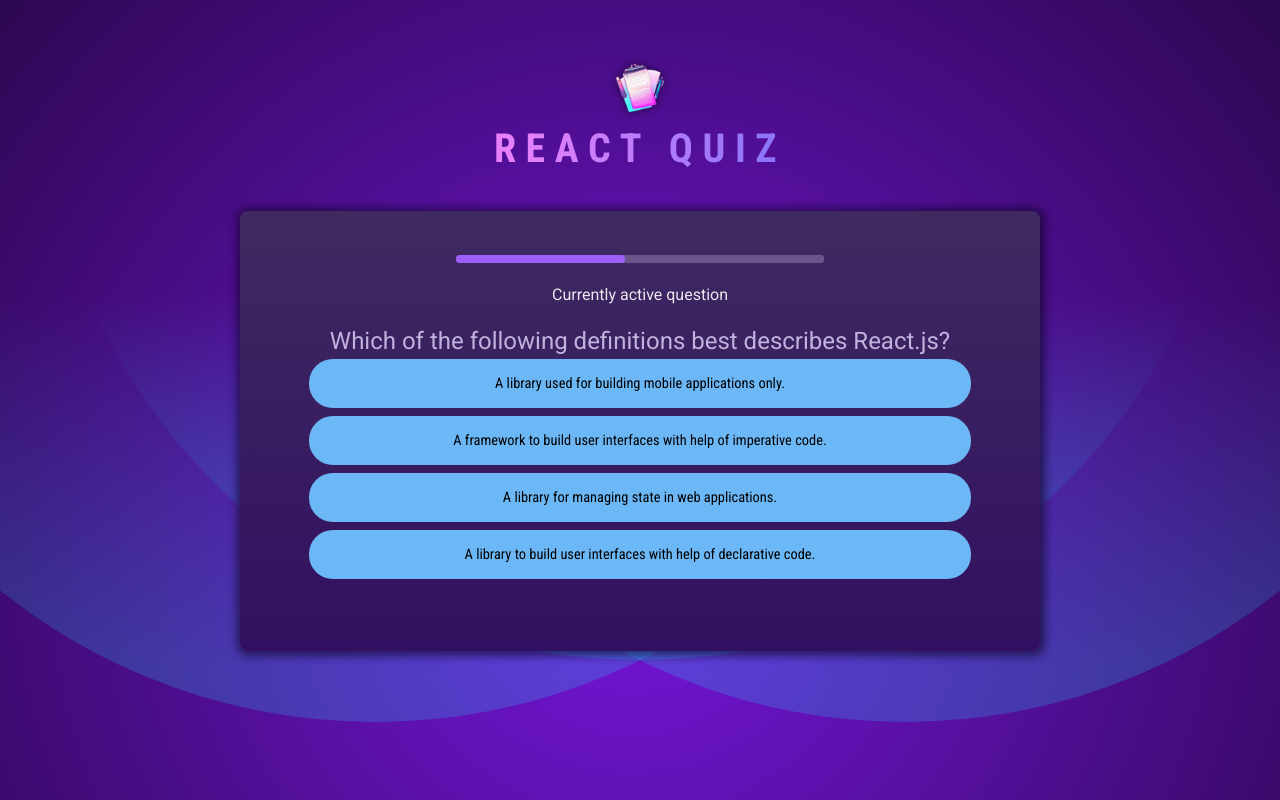
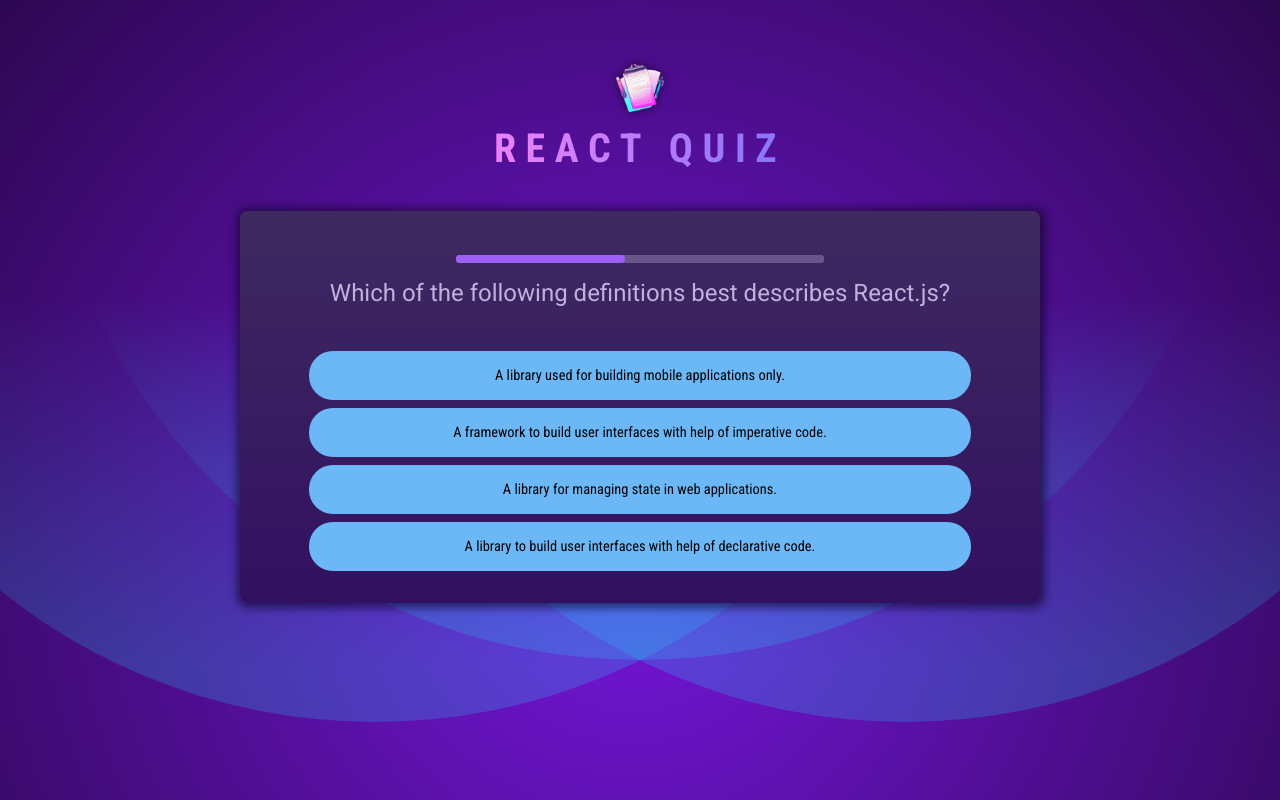
Before and after one commit to Africa-t0t0/QuizAppReact, a React (Vite) app: page / in a window 1280 px wide. Built offline with nearby package versions, Linux system fonts and the light colour scheme.

Commit message:
creating new components to handle new logic

```diff
--- /dev/null
+++ b/src/components/Answers.jsx
@@ -0,0 +1,45 @@
+import { useRef } from "react";
+
+export default function Answers({ answers, selectedAnswer, answerState, onSelect }) {
+
+    const shuffledAnswers = useRef();
+
+
+    if (!shuffledAnswers.current) {
+        shuffledAnswers.current = [...answers];
+        shuffledAnswers.current.sort(() => Math.random() - 0.5);
+    }
+
+
+    return (
+        <ul
+            id="answers"
+        >
+            {shuffledAnswers.current.map(answer => {
+                let isSelectd = selectedAnswer === answer;
+                let cssClasses = '';
+
+                if (answerState === 'answered' && isSelectd) {
+                    cssClasses = 'selected';
+                }
+
+                if ((answerState === 'correct' || answerState === 'wrong') && isSelectd) {
+                    cssClasses = answerState;
+                }
+                return (
+                    <li
+                        className="answer"
+                        key={answer}
+                    >
+                        <button
+                            onClick={() => onSelect(answer)}
+                            className={cssClasses}
+                        >
+                            {answer}
+                        </button>
+                    </li>
+                )
+            })}
+        </ul>
+    );
+}
--- /dev/null
+++ b/src/components/Question.jsx
@@ -0,0 +1,23 @@
+import Answers from "./Answers.jsx";
+import QuestionTimer from "./QuestionTimer.jsx";
+
+export default function Question ({ questionText, answers, onSelectAnswer, selectedAnswer, answerState, onSkipAnswer}) {
+    return (
+        <div id="question">
+        <QuestionTimer
+            timeout={10000}
+            onTimeout={onSkipAnswer}
+        />
+        <h2>
+            {questionText}
+        </h2>
+
+        <Answers
+            answers={answers}
+            selectedAnswer={selectedAnswer}
+            answerState={answerState}
+            onSelect={onSelectAnswer}
+        />
+    </div>
+    );
+}
--- a/src/components/Quiz.jsx
+++ b/src/components/Quiz.jsx
@@ -4,7 +4,7 @@
 
 import quizCompletedImg from '../assets/quiz-complete.png';
 
-import QuestionTimer from "./QuestionTimer.jsx";
+import Question from "./Question.jsx";
 
 export default function Quiz() {
 
@@ -52,53 +52,21 @@
             </>
         );
     }
-    const shuffledAnswers = [...QUESTIONS[activeQuestionIndex].answers];
-    shuffledAnswers.sort(() => Math.random() - 0.5);
+
 
     return (
         <div
             id="quiz"
         >
-            <div id="question">
-                <QuestionTimer
-                    key={activeQuestionIndex}
-                    timeout={10000}
-                    onTimeout={null}
-                />
-                <p>Currently active question</p>
-                <h2>
-                    {QUESTIONS[activeQuestionIndex].text}
-                    <ul
-                        id="answers"
-                    >
-                        {shuffledAnswers.map(answer => {
-                            let isSelectd = userAnswers[userAnswers.length - 1] === answer;
-                            let cssClasses = '';
-
-                            if (answerState === 'answered' && isSelectd) {
-                                cssClasses = 'selected';
-                            }
-
-                            if ((answerState === 'correct' || answerState === 'wrong') && isSelectd) {
-                                cssClasses = answerState;
-                            }
-                            return (
-                                <li
-                                    className="answer"
-                                    key={answer}
-                                >
-                                    <button
-                                        onClick={() => handleSelectedAnswer(answer)}
-                                        className={cssClasses}
-                                    >
-                                        {answer}
-                                    </button>
-                                </li>
-                            )
-                        })}
-                    </ul>
-                </h2>
-            </div>
+            <Question
+                key={activeQuestionIndex}
+                questionText={QUESTIONS[activeQuestionIndex].text}
+                answers={QUESTIONS[activeQuestionIndex].answers}
+                onSelectAnswer={handleSelectedAnswer}
+                answerState={answerState}
+                selectedAnswer={userAnswers[userAnswers.length - 1]}
+                onSkipAnswer={handleSkipAnswer}
+            />
         </div>
     );
 }
```
